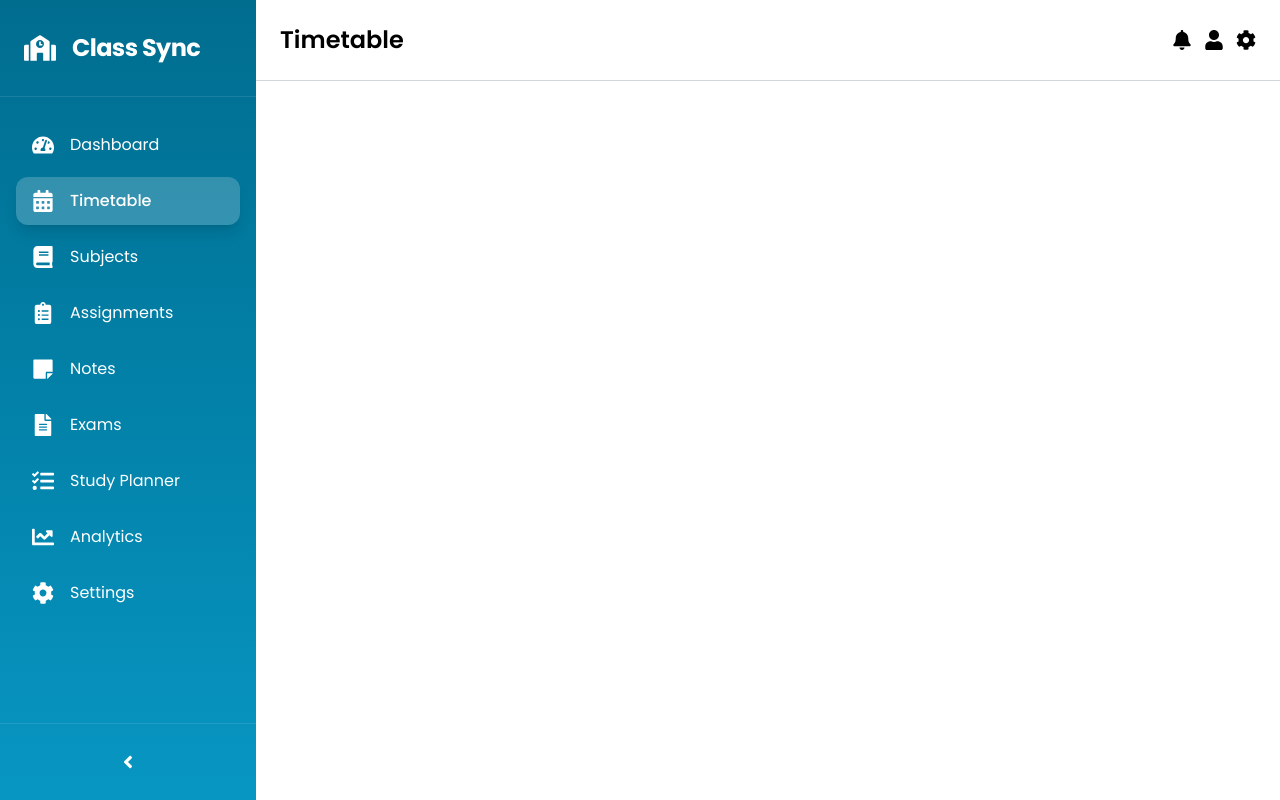
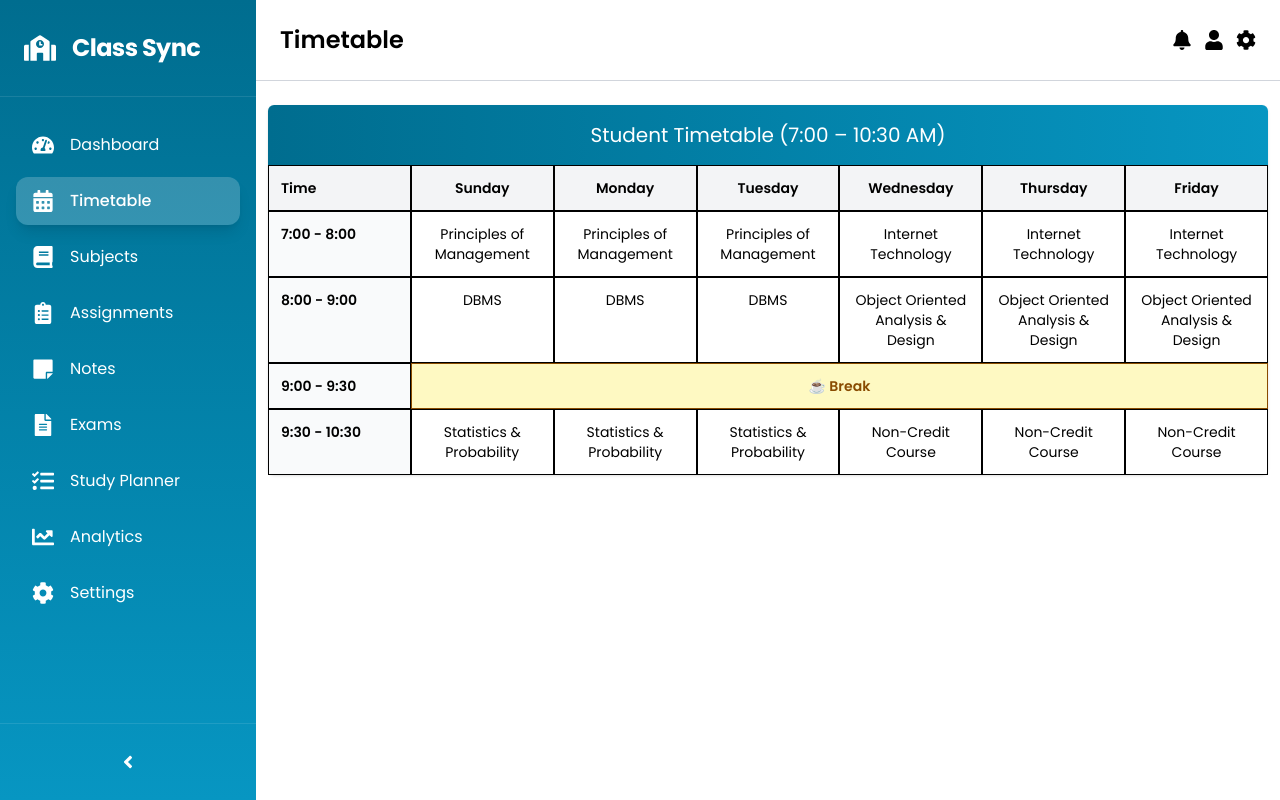
Before and after one commit to paldentitung/ClassSync, a React (Vite) app in the folder frontend/: page /timetable in a window 1280 px wide. Built offline with nearby package versions, Linux system fonts and the light colour scheme.

Commit message:
change the role from starting

```diff
--- a/frontend/Components/SideBar.jsx
+++ b/frontend/Components/SideBar.jsx
@@ -1,4 +1,4 @@
-import React, { useState } from "react";
+import React, { useContext, useState } from "react";
 import {
   FaTachometerAlt,
   FaCalendarAlt,
@@ -14,12 +14,19 @@ import {
   FaAngleRight,
 } from "react-icons/fa";
 import { NavLink } from "react-router-dom";
+import { RoleContext } from "../Context/RoleContext";
 
 const SideBar = () => {
   const [isExpanded, setIsExpanded] = useState(true);
+  const { role } = useContext(RoleContext);
 
   const sidebarItems = [
-    { id: 1, name: "Dashboard", icon: FaTachometerAlt, link: "/" },
+    {
+      id: 1,
+      name: "Dashboard",
+      icon: FaTachometerAlt,
+      link: role === "student" ? "/dashboard/student" : "/dashboard/teacher",
+    },
     { id: 2, name: "Timetable", icon: FaCalendarAlt, link: "/timetable" },
     { id: 3, name: "Subjects", icon: FaBook, link: "/subjects" },
     { id: 4, name: "Assignments", icon: FaClipboardList, link: "/assignments" },
--- a/frontend/Context/RoleContext.jsx
+++ b/frontend/Context/RoleContext.jsx
@@ -3,7 +3,7 @@ import { createContext, useState } from "react";
 export const RoleContext = createContext();
 
 export const RoleProvider = ({ children }) => {
-  const [role, setRole] = useState("user");
+  const [role, setRole] = useState("student");
   return (
     <RoleContext.Provider value={{ role, setRole }}>
       {children}
--- a/frontend/Pages/RoleSelection.jsx
+++ b/frontend/Pages/RoleSelection.jsx
@@ -1,7 +1,9 @@
-import React from "react";
+import React, { useContext } from "react";
 import { useNavigate } from "react-router-dom";
+import { RoleContext } from "../Context/RoleContext";
 const RoleSelection = () => {
   const navigate = useNavigate();
+  const { setRole } = useContext(RoleContext);
   return (
     <div className="min-h-screen flex flex-col justify-center items-center bg-gray-100 gap-8 ">
       <div className=" shadow-md p-4 h-full w-full max-w-100 rounded-md flex justify-center items-center flex-col gap-6">
@@ -9,13 +11,19 @@ const RoleSelection = () => {
         <p className="text-gray-600">Choose your role to continue</p>
         <div className="flex gap-6">
           <button
-            onClick={() => navigate("/dashboard/student")}
+            onClick={() => {
+              navigate("/dashboard/student");
+              setRole(() => setRole("student"));
+            }}
             className="px-8 py-4 bg-(--mainColor) text-white rounded-xl  hover:cursor-pointer transition"
           >
             Student
           </button>
           <button
-            onClick={() => navigate("/dashboard/teacher")}
+            onClick={() => {
+              navigate("/dashboard/teacher");
+              setRole(() => setRole("teacher"));
+            }}
             className="px-8 py-4 bg-green-600 text-white rounded-xl hover:bg-green-700 transition hover:cursor-pointer"
           >
             Teacher
--- a/frontend/Pages/Timetable.jsx
+++ b/frontend/Pages/Timetable.jsx
@@ -1,9 +1,171 @@
-import React from "react";
+import React, { useContext } from "react";
 import Header from "../Components/Header";
+import { RoleContext } from "../Context/RoleContext";
+
 const Timetable = () => {
+  const { role } = useContext(RoleContext); // "student" or "teacher"
+
+  const days = [
+    "Sunday",
+    "Monday",
+    "Tuesday",
+    "Wednesday",
+    "Thursday",
+    "Friday",
+  ];
+
+  const studentTimetable = [
+    {
+      time: "7:00 - 8:00",
+      subjects: [
+        "Principles of Management",
+        "Principles of Management",
+        "Principles of Management",
+        "Internet Technology",
+        "Internet Technology",
+        "Internet Technology",
+      ],
+    },
+    {
+      time: "8:00 - 9:00",
+      subjects: [
+        "DBMS",
+        "DBMS",
+        "DBMS",
+        "Object Oriented Analysis & Design",
+        "Object Oriented Analysis & Design",
+        "Object Oriented Analysis & Design",
+      ],
+    },
+    {
+      time: "9:00 - 9:30",
+      isBreak: true,
+      label: "Break",
+    },
+    {
+      time: "9:30 - 10:30",
+      subjects: [
+        "Statistics & Probability",
+        "Statistics & Probability",
+        "Statistics & Probability",
+        "Non-Credit Course",
+        "Non-Credit Course",
+        "Non-Credit Course",
+      ],
+    },
+  ];
+
+  const teacherTimetable = [
+    {
+      time: "7:00 - 8:00",
+      teachers: [
+        "Mr. Sharma",
+        "Mr. Sharma",
+        "Mr. Sharma",
+        "Ms. Rai",
+        "Ms. Rai",
+        "Ms. Rai",
+      ],
+    },
+    {
+      time: "8:00 - 9:00",
+      teachers: [
+        "Mr. Koirala",
+        "Mr. Koirala",
+        "Mr. Koirala",
+        "Dr. Adhikari",
+        "Dr. Adhikari",
+        "Dr. Adhikari",
+      ],
+    },
+    {
+      time: "9:00 - 9:30",
+      isBreak: true,
+      label: "Break",
+    },
+    {
+      time: "9:30 - 10:30",
+      teachers: [
+        "Ms. Gurung",
+        "Ms. Gurung",
+        "Ms. Gurung",
+        "Mr. Thapa",
+        "Mr. Thapa",
+        "Mr. Thapa",
+      ],
+    },
+  ];
+
+  // Choose timetable data based on role
+  const timetableData =
+    role === "student" ? studentTimetable : teacherTimetable;
+  const tableTitle =
+    role === "student"
+      ? "Student Timetable (7:00 – 10:30 AM)"
+      : role === "teacher"
+      ? "Teacher Timetable (7:00 – 10:30 AM)"
+      : null;
+
   return (
     <div>
       <Header title="Timetable" />
+
+      <section className="w-full px-3">
+        {role ? (
+          <div className="w-full max-w-6xl mx-auto mt-6 bg-white rounded-md shadow">
+            <div className="bg-linear-to-r from-(--mainColor) to-(--secondaryColor) rounded-t-md p-4 text-center text-xl text-white">
+              {tableTitle}
+            </div>
+
+            <div className="overflow-x-auto">
+              <div className="grid grid-cols-7 min-w-225 text-xs sm:text-sm">
+                {/* Header Row */}
+                <div className="border p-2 sm:p-3 bg-gray-100 font-semibold">
+                  Time
+                </div>
+                {days.map((day) => (
+                  <div
+                    key={day}
+                    className="border p-2 sm:p-3 text-center font-semibold bg-gray-100"
+                  >
+                    {day}
+                  </div>
+                ))}
+
+                {/* Timetable Rows */}
+                {timetableData.map((row, idx) => (
+                  <React.Fragment key={idx}>
+                    <div className="border p-2 sm:p-3 font-semibold bg-gray-50">
+                      {row.time}
+                    </div>
+
+                    {row.isBreak ? (
+                      <div className="border p-2 sm:p-3 col-span-6 text-center font-semibold bg-yellow-100 text-yellow-800">
+                        ☕ {row.label}
+                      </div>
+                    ) : (
+                      (role === "student" ? row.subjects : row.teachers).map(
+                        (item, i) => (
+                          <div
+                            key={i}
+                            className="border p-2 sm:p-3 text-center hover:bg-gray-100"
+                          >
+                            {item}
+                          </div>
+                        )
+                      )
+                    )}
+                  </React.Fragment>
+                ))}
+              </div>
+            </div>
+          </div>
+        ) : (
+          <p className="text-center text-gray-500 mt-10">
+            Please select a role to view timetable
+          </p>
+        )}
+      </section>
     </div>
   );
 };
```
